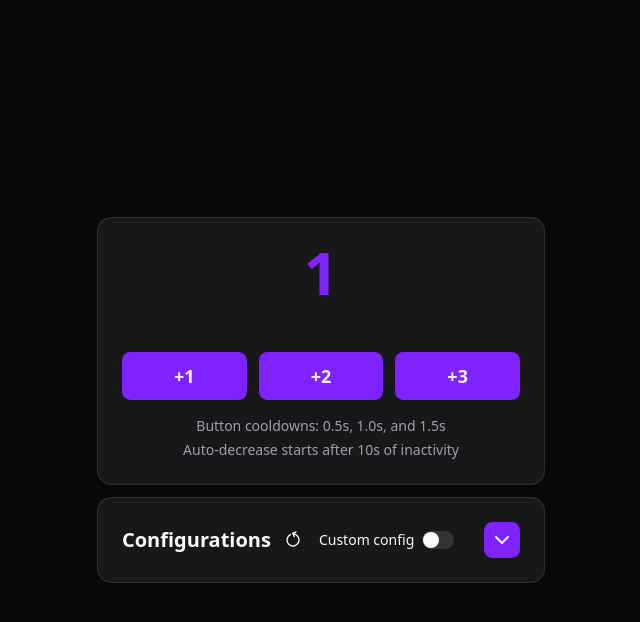
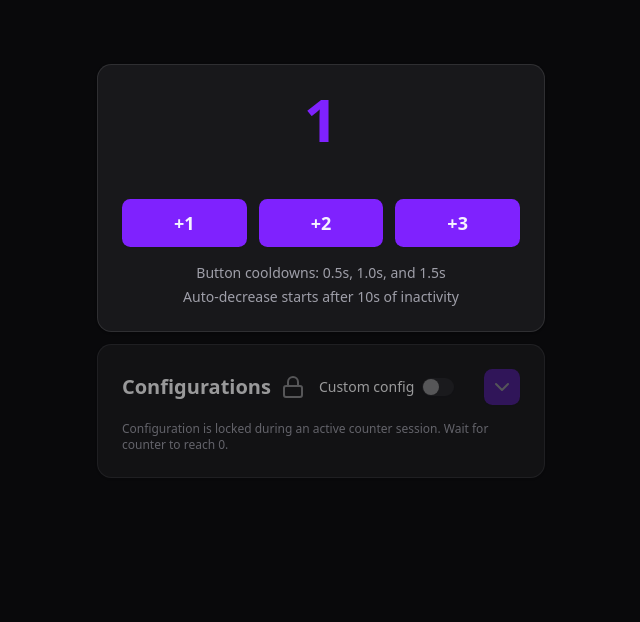
Before and after one commit to bycolour2/counter-with-timer, a React (Vite) app: page / in a window 1280 px wide. Both pictures are taken after a click on the button "+1". Shown: the top 622 px of the page, without its empty margins (319-959 px from the left). Built offline with nearby package versions, Linux system fonts and the light colour scheme.

Commit message:
feat(counter): disable configurator during active session
Add isBlocked prop to CounterConfigurator to prevent modifications during active counter session
Update styling and tooltips to reflect locked state

```diff
--- a/src/App.tsx
+++ b/src/App.tsx
@@ -9,10 +9,14 @@ export function App() {
   const [isSessionActive, setIsSessionActive] = useState(false);
 
   return (
-    <main className="bg-background flex min-h-screen items-center justify-center p-4">
+    <main className="bg-background flex min-h-screen items-start justify-center px-8 pt-16">
       <div className="flex w-full max-w-md flex-col gap-3">
         <Counter config={config} onSessionChange={setIsSessionActive} />
-        <CounterConfigurator config={config} onConfigChange={setConfig} />
+        <CounterConfigurator
+          config={config}
+          onConfigChange={setConfig}
+          isBlocked={isSessionActive}
+        />
       </div>
     </main>
   );
--- a/src/shared/components/counter-configurator.tsx
+++ b/src/shared/components/counter-configurator.tsx
@@ -1,5 +1,5 @@
 import { useState } from 'react';
-import { ChevronDown, RotateCcw } from 'lucide-react';
+import { ChevronDown, Lock, RotateCcw } from 'lucide-react';
 
 import { type CounterConfig, DEFAULT_COUNTER_CONFIG } from '../constants/counter-config';
 import { cn } from '../lib/utils';
@@ -13,14 +13,21 @@ import { Tooltip, TooltipContent, TooltipTrigger } from '../ui/tooltip';
 type CounterConfiguratorProps = {
   config: CounterConfig;
   onConfigChange: (config: CounterConfig) => void;
+  isBlocked?: boolean;
 };
 
-export function CounterConfigurator({ config, onConfigChange }: CounterConfiguratorProps) {
+export function CounterConfigurator({
+  config,
+  onConfigChange,
+  isBlocked = false,
+}: CounterConfiguratorProps) {
   const [useCustomConfig, setUseCustomConfig] = useState(false);
   const [isExpanded, setIsExpanded] = useState(false);
   const [formConfig, setFormConfig] = useState(config);
 
-  const handleCustomConfigChange = (enabled: boolean) => {
+  const handleCustomConfigToggle = (enabled: boolean) => {
+    if (isBlocked) return;
+
     setUseCustomConfig(enabled);
     if (!isExpanded && enabled) {
       setIsExpanded(true);
@@ -33,7 +40,7 @@ export function CounterConfigurator({ config, onConfigChange }: CounterConfigura
     }
   };
 
-  const handleFormConfigChange = <F extends keyof CounterConfig>(
+  const handleFormFieldChange = <F extends keyof CounterConfig>(
     field: F,
     value: (typeof formConfig)[F],
   ) => {
@@ -44,23 +51,29 @@ export function CounterConfigurator({ config, onConfigChange }: CounterConfigura
     }
   };
 
-  const handleFormConfigReset = () => {
+  const handleFormReset = () => {
     setFormConfig(DEFAULT_COUNTER_CONFIG);
     onConfigChange(DEFAULT_COUNTER_CONFIG);
   };
 
-  const handleFormConfigButtonChange = <F extends keyof CounterConfig['buttons'][0]>(
+  const handleFormButtonChange = <F extends keyof CounterConfig['buttons'][0]>(
     index: number,
     field: F,
     value: (typeof formConfig.buttons)[0][F],
   ) => {
     const newButtons = [...formConfig.buttons];
     newButtons[index] = { ...newButtons[index], [field]: value };
-    handleFormConfigChange('buttons', newButtons);
+    handleFormFieldChange('buttons', newButtons);
   };
 
   return (
-    <Card className={cn('w-full', isExpanded ? 'gap-4 max-sm:gap-8' : 'gap-0')}>
+    <Card
+      className={cn(
+        'w-full',
+        isExpanded ? 'gap-4 max-sm:gap-8' : 'gap-0',
+        isBlocked && 'opacity-60',
+      )}
+    >
       <CardHeader className="gap-0 pb-0">
         <div className="flex items-center justify-between gap-2">
           <div className="flex w-full flex-row gap-2 max-sm:flex-col">
@@ -69,29 +82,34 @@ export function CounterConfigurator({ config, onConfigChange }: CounterConfigura
               <Button
                 variant={'ghost'}
                 size={'icon'}
-                onClick={handleFormConfigReset}
+                onClick={handleFormReset}
+                disabled={isBlocked}
                 className="group cursor-pointer"
               >
-                <RotateCcw className="rotate-65 transition-all duration-300 group-hover:-rotate-15" />
+                {isBlocked ? (
+                  <Lock className="size-6" />
+                ) : (
+                  <RotateCcw className="rotate-65 transition-all duration-300 group-hover:-rotate-15" />
+                )}
               </Button>
             </div>
 
             <div className="flex items-center gap-2 text-lg font-semibold">
-              <Tooltip>
+              <Tooltip open={isBlocked ? false : undefined}>
                 <TooltipTrigger>
                   <Label htmlFor="toggle-custom-config" className="cursor-pointer">
                     Custom config
                   </Label>
                 </TooltipTrigger>
-                <TooltipContent className="max-w-54 text-center">
-                  Switching the configuration while the counter is decrementing will restart the
-                  "inactivity" timer.
+                <TooltipContent className="max-w-48 text-center">
+                  Enable custom configuration for the timer settings.
                 </TooltipContent>
               </Tooltip>
               <Switch
                 id="toggle-custom-config"
                 checked={useCustomConfig}
-                onCheckedChange={handleCustomConfigChange}
+                onCheckedChange={handleCustomConfigToggle}
+                disabled={isBlocked}
                 className="cursor-pointer"
               />
             </div>
@@ -101,6 +119,7 @@ export function CounterConfigurator({ config, onConfigChange }: CounterConfigura
             size={'icon'}
             onClick={() => setIsExpanded(!isExpanded)}
             className="cursor-pointer"
+            disabled={isBlocked}
           >
             <ChevronDown
               className={cn('size-6 rotate-0 transition-all duration-300', {
@@ -108,6 +127,17 @@ export function CounterConfigurator({ config, onConfigChange }: CounterConfigura
               })}
             />
           </Button>
+        </div>
+
+        <div
+          className={cn(
+            'overflow-hidden transition-all duration-500 ease-out',
+            isBlocked ? 'max-h-20 pt-2 opacity-100' : 'max-h-0 opacity-0',
+          )}
+        >
+          <p className="text-muted-foreground mt-2 text-xs">
+            Configuration is locked during an active counter session. Wait for counter to reach 0.
+          </p>
         </div>
       </CardHeader>
 
@@ -129,9 +159,9 @@ export function CounterConfigurator({ config, onConfigChange }: CounterConfigura
                 min={0.1}
                 value={formConfig.cooldownMultiplier}
                 onChange={(e) =>
-                  handleFormConfigChange('cooldownMultiplier', Number(e.target.value))
+                  handleFormFieldChange('cooldownMultiplier', Number(e.target.value))
                 }
-                disabled={!useCustomConfig}
+                disabled={!useCustomConfig || isBlocked}
               />
             </div>
 
@@ -143,8 +173,8 @@ export function CounterConfigurator({ config, onConfigChange }: CounterConfigura
                 placeholder="Inactivity delay"
                 min={1}
                 value={formConfig.inactivityDelay}
-                onChange={(e) => handleFormConfigChange('inactivityDelay', Number(e.target.value))}
-                disabled={!useCustomConfig}
+                onChange={(e) => handleFormFieldChange('inactivityDelay', Number(e.target.value))}
+                disabled={!useCustomConfig || isBlocked}
               />
             </div>
 
@@ -157,8 +187,8 @@ export function CounterConfigurator({ config, onConfigChange }: CounterConfigura
                 min={0.5}
                 placeholder="Decrease interval"
                 value={formConfig.decreaseInterval}
-                onChange={(e) => handleFormConfigChange('decreaseInterval', e.target.valueAsNumber)}
-                disabled={!useCustomConfig}
+                onChange={(e) => handleFormFieldChange('decreaseInterval', e.target.valueAsNumber)}
+                disabled={!useCustomConfig || isBlocked}
               />
             </div>
 
@@ -172,10 +202,8 @@ export function CounterConfigurator({ config, onConfigChange }: CounterConfigura
                       <Input
                         placeholder="Label"
                         value={button.label}
-                        onChange={(e) =>
-                          handleFormConfigButtonChange(index, 'label', e.target.value)
-                        }
-                        disabled={!useCustomConfig}
+                        onChange={(e) => handleFormButtonChange(index, 'label', e.target.value)}
+                        disabled={!useCustomConfig || isBlocked}
                       />
                     </div>
                     <div className="space-y-2">
@@ -187,9 +215,9 @@ export function CounterConfigurator({ config, onConfigChange }: CounterConfigura
                         placeholder="Value"
                         value={button.value}
                         onChange={(e) =>
-                          handleFormConfigButtonChange(index, 'value', Number(e.target.value))
+                          handleFormButtonChange(index, 'value', Number(e.target.value))
                         }
-                        disabled={!useCustomConfig}
+                        disabled={!useCustomConfig || isBlocked}
                       />
                     </div>
                   </div>
```
